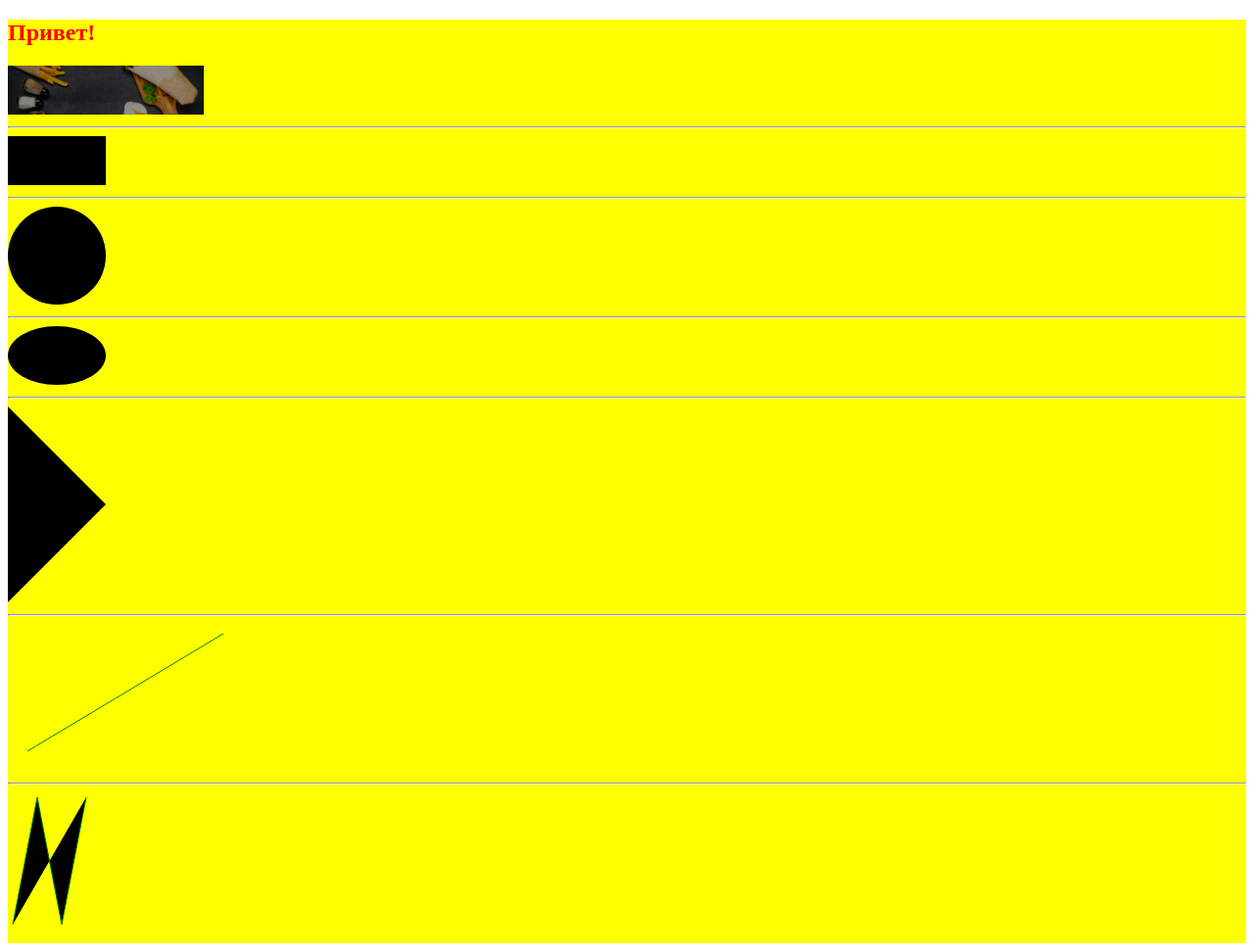
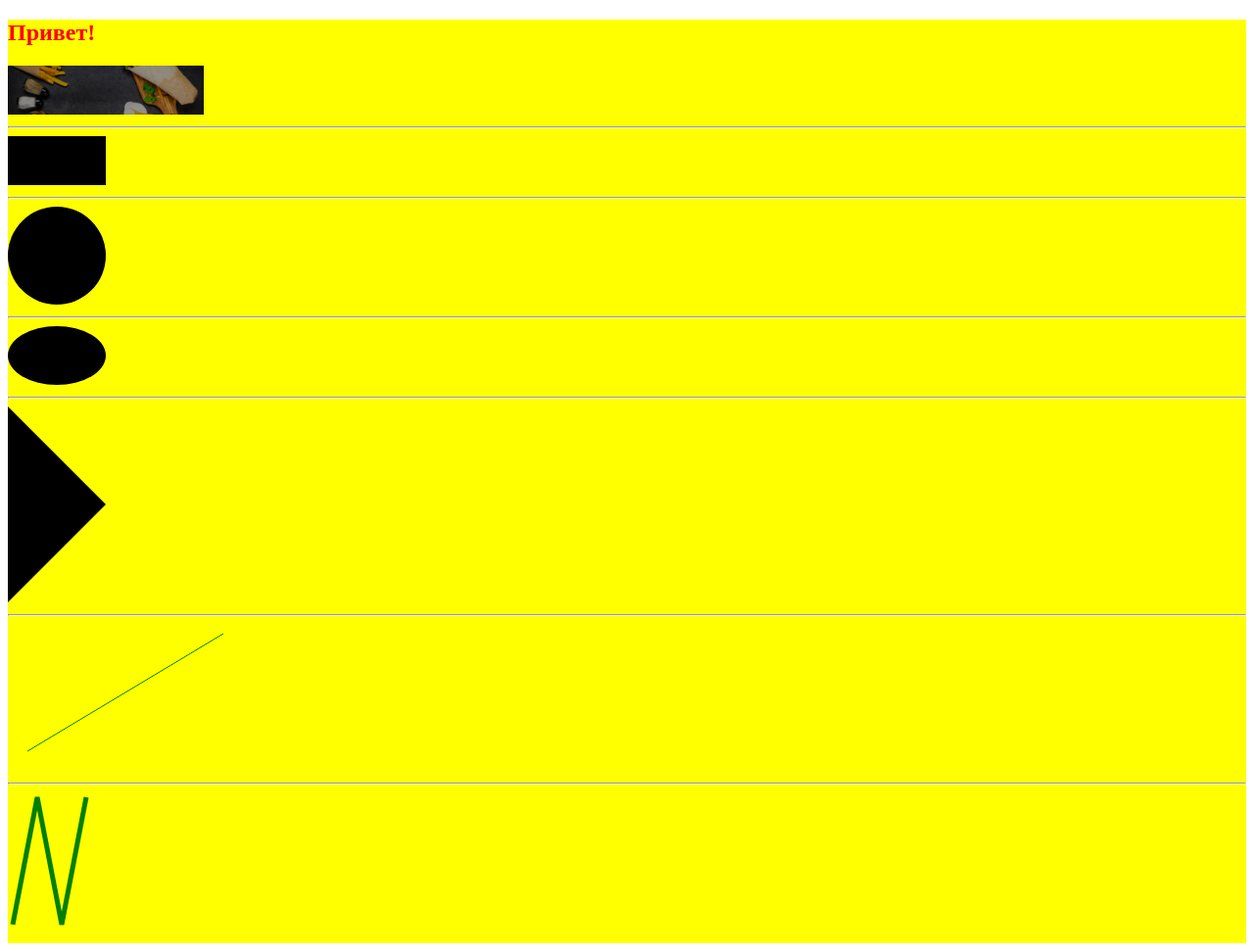
Before and after one commit to narinakara/Modele02-Shop, a website built with webpack: page src/index.html in a window 1280 px wide. Shown: the whole page at 98% size. Built offline with nearby package versions, Linux system fonts and the light colour scheme.

Commit message:
add files

```diff
--- a/src/index.html
+++ b/src/index.html
@@ -32,7 +32,7 @@
         </svg>
         <hr>
         <svg>
-            <polyline points="5,135 30,5 55,135 80,5" stroke="green" stroke-width= fill="none"></polyline>
+            <polyline points="5,135 30,5 55,135 80,5" stroke="green" stroke-width="5" fill="none"></polyline>
         </svg>
     </div>
 </body>
```
